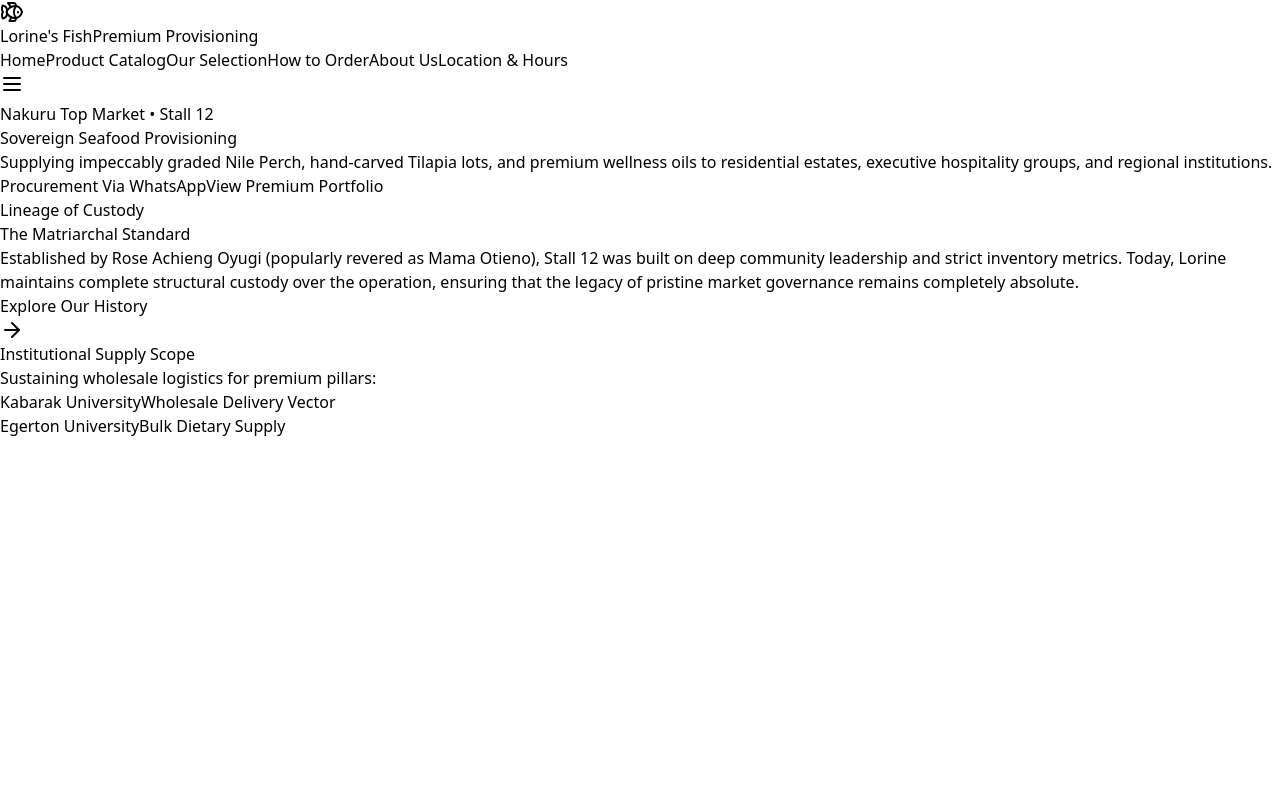
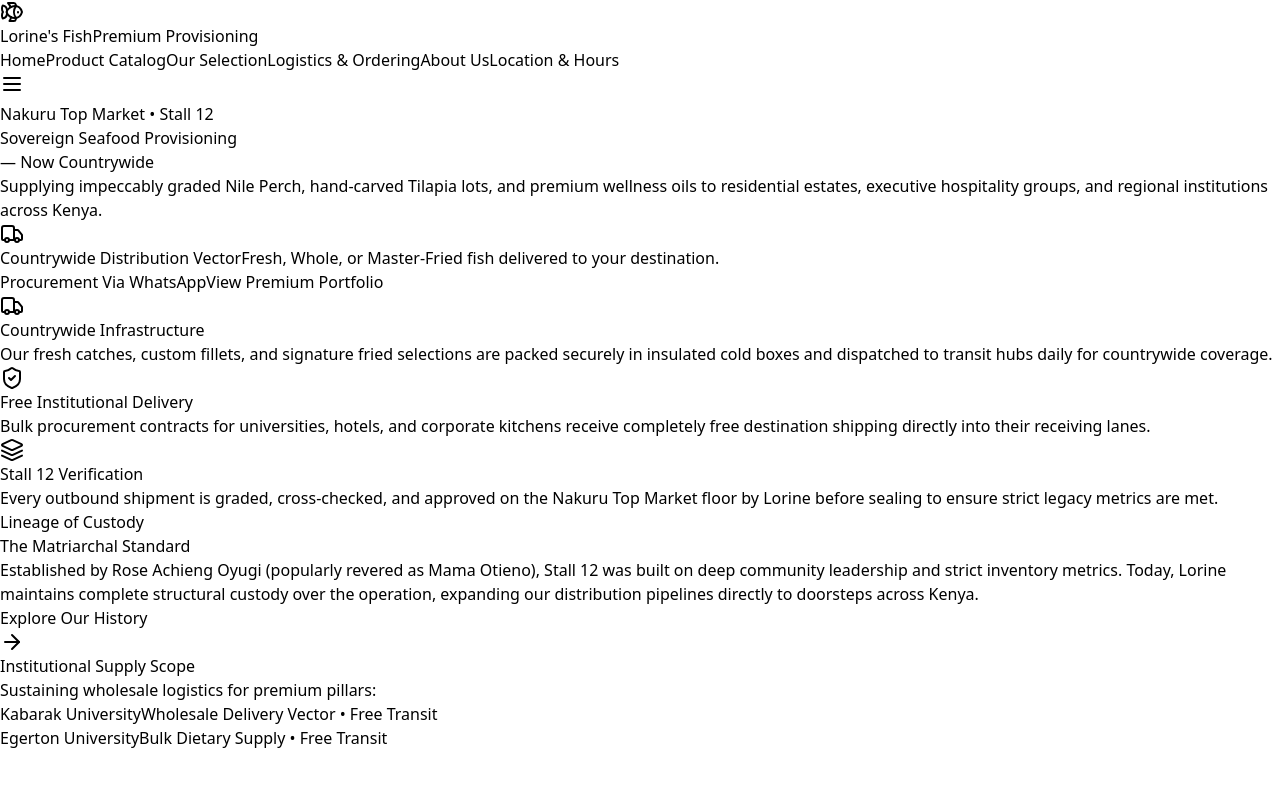
Before and after one commit to michyawuorr-ke/Lorine-fish-site, a React (Vite) app: page / in a window 1280 px wide. Shown: the top 786 px of the page. Built offline with nearby package versions, Linux system fonts and the light colour scheme.

Commit message:
feat: integrate countrywide logistics framework and free bulk freight incentives

```diff
--- a/src/App.tsx
+++ b/src/App.tsx
@@ -1,5 +1,5 @@
 import { useState } from 'react';
-import { Menu, X, Fish, MapPin, Clock, Compass, ArrowRight } from 'lucide-react';
+import { Menu, X, Fish, MapPin, Clock, Compass, ArrowRight, Truck, ShieldCheck, Layers } from 'lucide-react';
 
 type Page = 'home' | 'products' | 'fillets' | 'order' | 'about' | 'location';
 
@@ -11,7 +11,7 @@
     { id: 'home', label: 'Home' },
     { id: 'products', label: 'Product Catalog' },
     { id: 'fillets', label: 'Our Selection' },
-    { id: 'order', label: 'How to Order' },
+    { id: 'order', label: 'Logistics & Ordering' },
     { id: 'about', label: 'About Us' },
     { id: 'location', label: 'Location & Hours' },
   ];
@@ -20,36 +20,36 @@
     {
       title: "Fish Fillets",
       items: [
-        { name: "Nile Perch fillets", price: "KSh 1,200 per kg" },
-        { name: "Tilapia fillets", price: "KSh 1,600 per kg" }
+        { name: "Nile Perch fillets", price: "KSh 1,200 per kg", distribution: "Available Countrywide" },
+        { name: "Tilapia fillets", price: "KSh 1,600 per kg", distribution: "Available Countrywide" }
       ]
     },
     {
       title: "Fresh Whole Fish",
       items: [
-        { name: "Fresh whole Nile Perch", price: "KSh 650 per kg" },
-        { name: "Fresh whole Tilapia", price: "KSh 600 per kg" },
-        { name: "Fresh whole catfish", price: "KSh 400 per kg" },
-        { name: "Fresh whole mad fish", price: "KSh 400 per kg" }
+        { name: "Fresh whole Nile Perch", price: "KSh 650 per kg", distribution: "Available Countrywide" },
+        { name: "Fresh whole Tilapia", price: "KSh 600 per kg", distribution: "Available Countrywide" },
+        { name: "Fresh whole catfish", price: "KSh 400 per kg", distribution: "Regional Transit" },
+        { name: "Fresh whole mad fish", price: "KSh 400 per kg", distribution: "Regional Transit" }
       ]
     },
     {
       title: "Cod Liver Oil",
       items: [
-        { name: "Cod liver oil – 500 ml", price: "KSh 600 per bottle" }
+        { name: "Cod liver oil – 500 ml", price: "KSh 600 per bottle", distribution: "Available Countrywide" }
       ]
     },
     {
       title: "Fried Fish",
       items: [
-        { name: "Fried tilapia", price: "price varies by size" },
-        { name: "Fried Nile Perch", price: "price varies by size" }
+        { name: "Fried tilapia", price: "price varies by size", distribution: "Available Countrywide" },
+        { name: "Fried Nile Perch", price: "price varies by size", distribution: "Available Countrywide" }
       ]
     },
     {
       title: "Dried Fish",
       items: [
-        { name: "Varieties of dried fish", price: "Price varies by fish type" }
+        { name: "Varieties of dried fish", price: "Price varies by fish type", distribution: "Available Countrywide" }
       ]
     }
   ];
@@ -59,64 +59,43 @@
       name: "Prime Nile Perch Fillet",
       price: "1,200",
       unit: "per kg",
-      sub: "Boneless daily catch, skinless",
-      desc: "Thick-skinned white fillet precisely cut for structural integrity. Perfect for baking, pan-searing, or premium classic frying."
+      sub: "Boneless daily catch • Countrywide Shipping",
+      desc: "Thick-skinned white fillet precisely cut for structural integrity. Packed in temperature-regulated cold-boxes for absolute freshness anywhere in Kenya."
     },
     {
       name: "Premium Tilapia Fillet",
       price: "1,600",
       unit: "per kg",
-      sub: "Hand-carved morning harvest",
-      desc: "Delicate, clean-tasting lean cuts meticulously dressed. Perfect for light grilling, lime-infused steaming, or shallow pan frying."
+      sub: "Hand-carved morning harvest • Countrywide Shipping",
+      desc: "Delicate, clean-tasting lean cuts meticulously dressed. Sealed and preserved perfectly to endure long-distance transit securely."
     },
     {
       name: "Fresh Whole Nile Perch",
       price: "650",
       unit: "per kg",
-      sub: "Signature Lakeside Selection",
-      desc: "Glistened, ice-chilled daily arrival straight from the source. Ideal for grand whole-roasting, deep scoring, and family feasts."
+      sub: "Signature Lakeside Selection • Countrywide Shipping",
+      desc: "Glistened, ice-chilled daily arrival straight from the source. Dispatched via countrywide cold freight routes for immediate arrival."
     },
     {
       name: "Fresh Whole Tilapia",
       price: "600",
       unit: "per kg",
-      sub: "Impeccably graded lake stock",
-      desc: "Bright-eyed, clear-scaled selection handled with ultimate care. Optimal for traditional wet-frying, scaling, or open-flame grilling."
-    },
-    {
-      name: "Fresh Whole Catfish",
-      price: "400",
-      unit: "per kg",
-      sub: "Rich texture profile catch",
-      desc: "Firm, density-rich whole specimen selected for authentic depth. Phenomenal for slow-simmered stews and traditional direct-heat curation."
-    },
-    {
-      name: "Fresh Whole Mad Fish",
-      price: "400",
-      unit: "per kg",
-      sub: "Regional culinary specialty",
-      desc: "Deeply traditional, firm-fleshed local variety prized for rich texture. Best prepared via slow authentic boiling or intensive spice braising."
-    },
-    {
-      name: "Pure Cod Liver Oil",
-      price: "600",
-      unit: "500 ml",
-      sub: "Cold-filtered amber tonic",
-      desc: "Nutrient-dense, pristine grade oil bottled to lock in historical health benefits. An absolute cornerstone of wellness and legacy longevity."
+      sub: "Impeccably graded lake stock • Countrywide Shipping",
+      desc: "Bright-eyed, clear-scaled selection handled with ultimate care. Shipped completely packed in ice matrices directly to your destination."
     },
     {
       name: "Master-Fried Tilapia & Perch",
       price: "Varies",
       unit: "by size",
-      sub: "Crisp outer crust baseline",
-      desc: "Golden-etched, perfectly timed flash frying sealing in absolute moisture. Ready for direct gourmet dining or rich coconut sauce immersion."
+      sub: "Flash-fried crust layer • Countrywide Shipping",
+      desc: "Golden-etched, perfectly timed flash frying sealing in absolute moisture. Specially enclosed in high-grade food containers for seamless cross-county delivery."
     },
     {
       name: "Varieties of Dried Fish",
       price: "Varies",
       unit: "by type",
-      sub: "Sun-cured traditional batches",
-      desc: "Expertly dehydrated profiles crafted for intense savory depth. Price scales based on specific fish variety selected. Rehydrates beautifully in rich local greens."
+      sub: "Sun-cured traditional batches • Countrywide Shipping",
+      desc: "Expertly dehydrated profiles crafted for intense savory depth. Shipped effortlessly across any distance with zero degradation risk."
     }
   ];
 
@@ -190,20 +169,31 @@
 
               {/* STALL 12 RE-POSITIONED AS PROMINENT LUXURY BADGE */}
               <div className="inline-flex items-center space-x-2 bg-stone-100 border border-stone-200 px-4 py-1.5 rounded-full mb-2">
-                <span className="w-1.5 h-1.5 rounded-full bg-stone-900 animate-pulse"></span>
+                <span className="w-1.5 h-1.5 rounded-full bg-stone-950 animate-pulse"></span>
                 <span className="text-[10px] font-bold tracking-[0.25em] uppercase text-stone-800">
                   Nakuru Top Market • Stall 12
                 </span>
               </div>
 
               <h1 className="text-3xl md:text-5xl font-serif tracking-tight text-stone-950 leading-[1.2]">
-                Sovereign Seafood Provisioning
+                Sovereign Seafood Provisioning <br className="hidden md:inline"/>— Now Countrywide
               </h1>
               <p className="text-stone-600 text-sm md:text-base max-w-xl mx-auto leading-relaxed font-light">
-                Supplying impeccably graded Nile Perch, hand-carved Tilapia lots, and premium wellness oils to residential estates, executive hospitality groups, and regional institutions.
+                Supplying impeccably graded Nile Perch, hand-carved Tilapia lots, and premium wellness oils to residential estates, executive hospitality groups, and regional institutions across Kenya.
               </p>
 
-              <div className="flex flex-col sm:flex-row justify-center items-center gap-4 max-w-md mx-auto pt-6">
+              {/* LOGISTICS INSIGNIA */}
+              <div className="bg-stone-50 border border-dashed border-stone-300 rounded p-4 max-w-lg mx-auto flex items-center justify-between text-left">
+                <div className="flex items-center space-x-3">
+                  <Truck className="h-5 w-5 text-stone-800 flex-shrink-0" />
+                  <div>
+                    <span className="text-[11px] font-bold uppercase tracking-wider block text-stone-950">Countrywide Distribution Vector</span>
+                    <span className="text-xs text-stone-500 font-light">Fresh, Whole, or Master-Fried fish delivered to your destination.</span>
+                  </div>
+                </div>
+              </div>
+
+              <div className="flex flex-col sm:flex-row justify-center items-center gap-4 max-w-md mx-auto pt-4">
                 <a
                   href="https://wa.me/254714052641"
                   target="_blank"
@@ -221,13 +211,44 @@
               </div>
             </section>
 
+            {/* NATIONWIDE BULK LOGISTICS PANEL */}
+            <section className="grid md:grid-cols-3 gap-6 border-y border-stone-200 py-12">
+              <div className="space-y-2">
+                <div className="flex items-center space-x-2 text-stone-950">
+                  <Truck className="h-4 w-4" />
+                  <h3 className="text-xs font-bold uppercase tracking-widest">Countrywide Infrastructure</h3>
+                </div>
+                <p className="text-stone-600 text-xs font-light leading-relaxed">
+                  Our fresh catches, custom fillets, and signature fried selections are packed securely in insulated cold boxes and dispatched to transit hubs daily for countrywide coverage.
+                </p>
+              </div>
+              <div className="space-y-2">
+                <div className="flex items-center space-x-2 text-stone-950">
+                  <ShieldCheck className="h-4 w-4" />
+                  <h3 className="text-xs font-bold uppercase tracking-widest">Free Institutional Delivery</h3>
+                </div>
+                <p className="text-stone-600 text-xs font-light leading-relaxed">
+                  Bulk procurement contracts for universities, hotels, and corporate kitchens receive completely free destination shipping directly into their receiving lanes.
+                </p>
+              </div>
+              <div className="space-y-2">
+                <div className="flex items-center space-x-2 text-stone-950">
+                  <Layers className="h-4 w-4" />
+                  <h3 className="text-xs font-bold uppercase tracking-widest">Stall 12 Verification</h3>
+                </div>
+                <p className="text-stone-600 text-xs font-light leading-relaxed">
+                  Every outbound shipment is graded, cross-checked, and approved on the Nakuru Top Market floor by Lorine before sealing to ensure strict legacy metrics are met.
+                </p>
+              </div>
+            </section>
+
             {/* EDITORIAL STORY HIGHLIGHT */}
-            <section className="grid md:grid-cols-12 gap-8 items-center border-t border-stone-200 pt-16">
+            <section className="grid md:grid-cols-12 gap-8 items-center pt-4">
               <div className="md:col-span-7 space-y-4">
                 <span className="text-[9px] font-bold tracking-[0.25em] uppercase text-stone-400 block">Lineage of Custody</span>
                 <h2 className="text-2xl font-serif tracking-tight text-stone-950">The Matriarchal Standard</h2>
                 <p className="text-stone-600 text-sm font-light leading-relaxed">
-                  Established by <span className="font-semibold text-stone-950">Rose Achieng Oyugi</span> (popularly revered as Mama Otieno), Stall 12 was built on deep community leadership and strict inventory metrics. Today, Lorine maintains complete structural custody over the operation, ensuring that the legacy of pristine market governance remains completely absolute.
+                  Established by <span className="font-semibold text-stone-950">Rose Achieng Oyugi</span> (popularly revered as Mama Otieno), Stall 12 was built on deep community leadership and strict inventory metrics. Today, Lorine maintains complete structural custody over the operation, expanding our distribution pipelines directly to doorsteps across Kenya.
                 </p>
                 <div className="pt-2">
                   <button
@@ -248,11 +269,11 @@
                 <div className="space-y-4 border-t border-stone-800 pt-4">
                   <div>
                     <span className="text-sm font-medium text-stone-100 block">Kabarak University</span>
-                    <span className="text-[9px] text-stone-400 uppercase tracking-wider block mt-0.5">Wholesale Delivery Vector</span>
+                    <span className="text-[9px] text-stone-400 uppercase tracking-wider block mt-0.5">Wholesale Delivery Vector • Free Transit</span>
                   </div>
                   <div>
                     <span className="text-sm font-medium text-stone-100 block">Egerton University</span>
-                    <span className="text-[9px] text-stone-400 uppercase tracking-wider block mt-0.5">Bulk Dietary Supply</span>
+                    <span className="text-[9px] text-stone-400 uppercase tracking-wider block mt-0.5">Bulk Dietary Supply • Free Transit</span>
                   </div>
                 </div>
               </div>
@@ -265,7 +286,7 @@
           <div className="max-w-5xl mx-auto px-6 py-16">
             <div className="text-center mb-12">
               <h1 className="text-3xl font-serif tracking-wide text-stone-950 uppercase">Product Catalog</h1>
-              <p className="text-stone-500 text-xs tracking-wider mt-2 uppercase">Complete Wholesale Reference Guide</p>
+              <p className="text-stone-500 text-xs tracking-wider mt-2 uppercase">Complete Wholesale Reference & Countrywide Logistics Guide</p>
             </div>
             <div className="space-y-12">
               {simpleCatalog.map((section, sIdx) => (
@@ -275,7 +296,12 @@
                     {section.items.map((product, pIdx) => (
                       <div key={pIdx} className="bg-white border border-stone-200 p-6 rounded flex flex-col justify-between shadow-sm hover:border-stone-400 transition-colors">
                         <div className="mb-4">
-                          <h3 className="font-serif font-bold text-stone-950 text-base">{product.name}</h3>
+                          <div className="flex justify-between items-start">
+                            <h3 className="font-serif font-bold text-stone-950 text-base">{product.name}</h3>
+                            <span className="text-[8px] bg-stone-100 border border-stone-200 text-stone-600 font-bold px-2 py-0.5 rounded tracking-wide uppercase">
+                              {product.distribution}
+                            </span>
+                          </div>
                           <p className="text-stone-700 text-sm font-medium mt-1">{product.price}</p>
                         </div>
                         <a
@@ -308,13 +334,13 @@
                   <div className="text-left min-w-[100px] border-r border-stone-100 pr-4 flex-shrink-0">
                     <span className="text-[10px] font-bold text-stone-400 block uppercase tracking-wider">{item.unit}</span>
                     <span className="text-xl font-serif font-bold text-stone-950 tracking-tight block mt-1">
-                      {item.price !== "Varies" && item.price !== "Custom" ? `KSh ${item.price}` : item.price}
+                      {item.price !== "Varies" ? `KSh ${item.price}` : item.price}
                     </span>
                   </div>
                   <div className="flex-grow flex flex-col justify-between h-full min-h-[140px]">
                     <div>
                       <h2 className="text-sm font-bold text-stone-950 tracking-wide uppercase">{item.name}</h2>
-                      <span className="text-[11px] text-stone-500 italic block mt-0.5">{item.sub}</span>
+                      <span className="text-[11px] text-amber-800 font-medium block mt-0.5">{item.sub}</span>
                       <p className="text-stone-600 text-xs leading-relaxed mt-2.5 font-light">{item.desc}</p>
                     </div>
                     <a
@@ -332,24 +358,52 @@
           </div>
         )}
 
+        {/* ORDERING & LOGISTICS BLUEPRINT */}
         {currentPage === 'order' && (
-          <div className="max-w-3xl mx-auto px-6 py-16">
-            <h1 className="text-3xl font-serif tracking-wide text-center text-stone-950 mb-8 uppercase">How to Order</h1>
+          <div className="max-w-3xl mx-auto px-6 py-16 space-y-8">
+            <h1 className="text-3xl font-serif tracking-wide text-center text-stone-950 uppercase">Logistics & Ordering</h1>
+
+            {/* BULK FREIGHT PROMINENT BANNER */}
+            <div className="bg-stone-950 text-stone-100 p-8 rounded shadow-md text-center space-y-3 relative overflow-hidden">
+              <div className="absolute top-0 left-0 w-2 h-full bg-stone-400"></div>
+              <span className="text-[9px] tracking-[0.3em] font-bold text-stone-400 uppercase block">Wholesale Incentive Architecture</span>
+              <h2 className="text-xl font-serif tracking-wide uppercase text-white">Free Bulk Freight Destination Delivery</h2>
+              <p className="text-stone-300 text-xs font-light max-w-lg mx-auto leading-relaxed">
+                All high-volume procurement assignments designated for educational institutions, corporate caterers, and hospitality properties anywhere in Kenya are completely exempt from transport fees.
+              </p>
+            </div>
+
             <div className="space-y-6 bg-white border border-stone-200 p-8 rounded shadow-sm">
               <p className="text-stone-800 text-sm md:text-base leading-relaxed text-center font-light">
-                We accommodate both custom household cuts and recurring wholesale deliveries. Order online and process pickup directly at Nakuru Top Market, Stall 12.
+                We manage daily localized marketplace pickups alongside high-velocity nationwide freight configurations.
               </p>
+
+              <div className="grid md:grid-cols-2 gap-6 border-t border-stone-100 pt-6">
+                <div>
+                  <h3 className="text-xs font-bold uppercase tracking-wider text-stone-900 mb-2">1. Localized Collection</h3>
+                  <p className="text-stone-600 text-xs font-light leading-relaxed">
+                    Pick up your custom residential cuts directly from the counter spaces at Nakuru Top Market, Stall 12.
+                  </p>
+                </div>
+                <div>
+                  <h3 className="text-xs font-bold uppercase tracking-wider text-stone-900 mb-2">2. Countrywide Logistics</h3>
+                  <p className="text-stone-600 text-xs font-light leading-relaxed">
+                    Fresh whole fish, fillets, and fried allocations are loaded into structured cold containers and dispatched via specialized long-distance routes across Kenya.
+                  </p>
+                </div>
+              </div>
+
               <div className="border-t border-stone-100 pt-6">
                 <h2 className="text-[10px] font-bold uppercase text-stone-400 tracking-wider mb-2">Direct Communications</h2>
                 <ul className="space-y-2 text-stone-900 text-sm">
-                  <li>• <span className="font-semibold">WhatsApp Workspace:</span> 0714 052 641</li>
+                  <li>• <span className="font-semibold">WhatsApp Workspace Hub:</span> 0714 052 641</li>
                   <li>• <span className="font-semibold">Direct Voice Line:</span> 0714 052 641</li>
                 </ul>
               </div>
               <div className="border-t border-stone-100 pt-6">
-                <h2 className="text-[10px] font-bold uppercase text-stone-400 tracking-wider mb-2">Standard Procurement Request Blueprint</h2>
+                <h2 className="text-[10px] font-bold uppercase text-stone-400 tracking-wider mb-2">Standard Countrywide Procurement Blueprint</h2>
                 <blockquote className="bg-stone-50 border-l-4 border-stone-900 p-4 text-stone-700 text-sm italic font-mono rounded-r">
-                  “Hi Lorine, I would like to request 5 kg Nile Perch fillets, 3 kg whole Tilapia, and 2 bottles of pure cod liver oil. Scheduling collection for Friday at Stall 12.”
+                  “Hi Lorine, I would like to request bulk delivery of 40 kg fresh whole Tilapia and 20 kg Nile Perch fillets shipped to our hospitality layout outside Nakuru. Please apply the bulk free delivery framework.”
                 </blockquote>
               </div>
             </div>
@@ -390,7 +444,7 @@
                   When our mother fell ill during the critical Covid-19 period, Lorine did not hesitate. She stepped forward immediately to take complete command, preserving the supply lines when local infrastructure was under its greatest stress. Following Mama Otieno's passing in late 2022, Lorine assumed full administrative and operational control.
                 </p>
                 <p>
-                  Because the market community, premium hoteliers, and bulk institutions had worked alongside her for years, the operational transition was completely seamless. Today, Stall 12 has expanded its portfolio significantly beyond those early Tilapia runs, serving as an elite wholesale supplier to prominent educational universities like <span className="font-semibold text-stone-950">Kabarak University</span> and <span className="font-semibold text-stone-950">Egerton University</span>, alongside top-tier hospitality destinations throughout Nakuru.
+                  Because the market community, premium hoteliers, and bulk institutions had worked alongside her for years, the operational transition was completely seamless. Today, Stall 12 has expanded its portfolio significantly beyond those early Tilapia runs, serving as an elite wholesale supplier to prominent educational universities like <span className="font-semibold text-stone-950">Kabarak University</span> and <span className="font-semibold text-stone-950">Egerton University</span>, alongside top-tier hospitality destinations throughout Nakuru and expanded logistic networks nationwide.
                 </p>
                 <p className="font-serif italic text-stone-500 mt-4 border-t border-stone-100 pt-4">
                   Generations have changed, but the core mandate established by Rose Achieng Oyugi remains unalterable: world-class handling, meticulous hygiene, and total product transparency.
```
